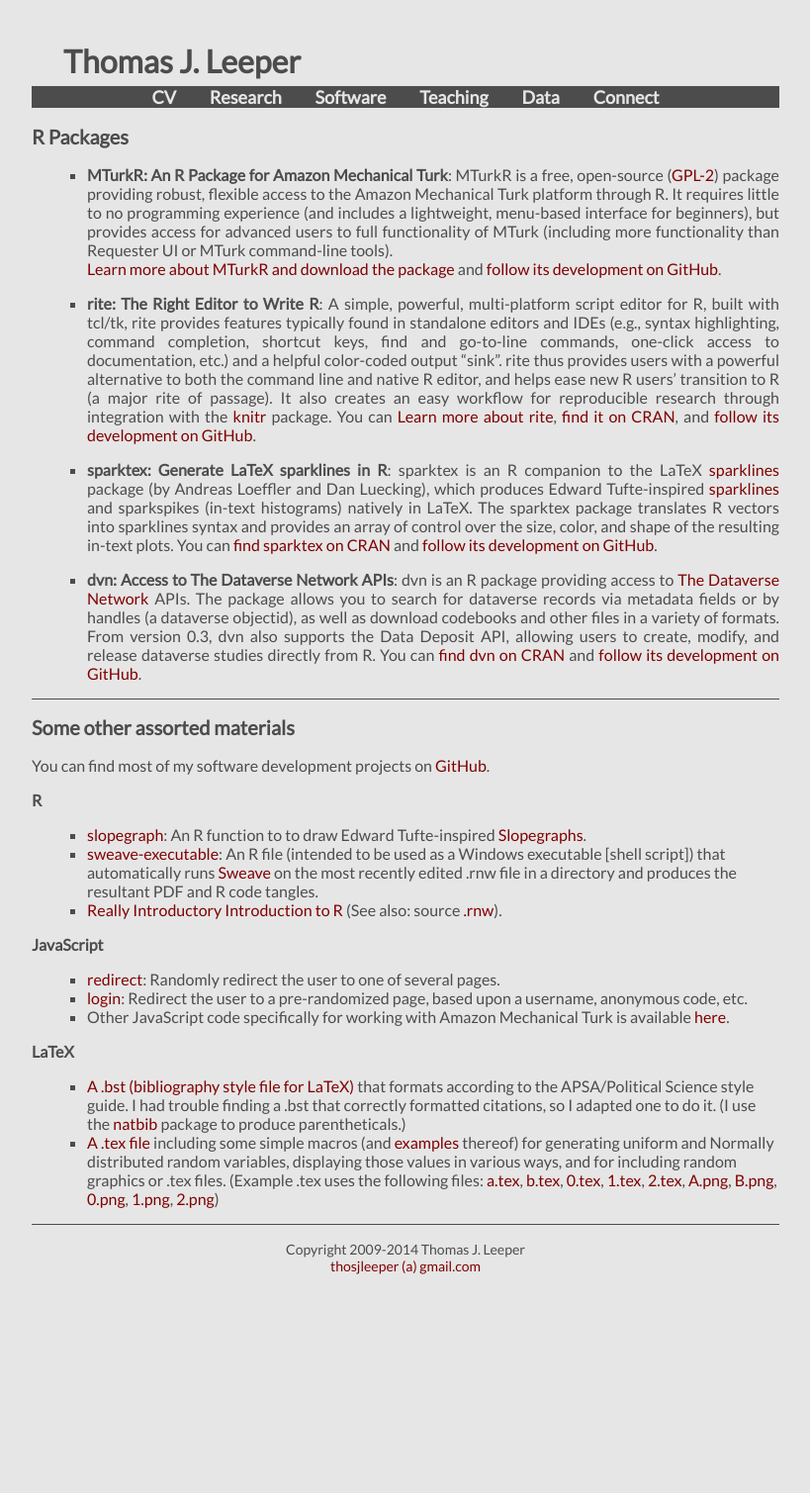
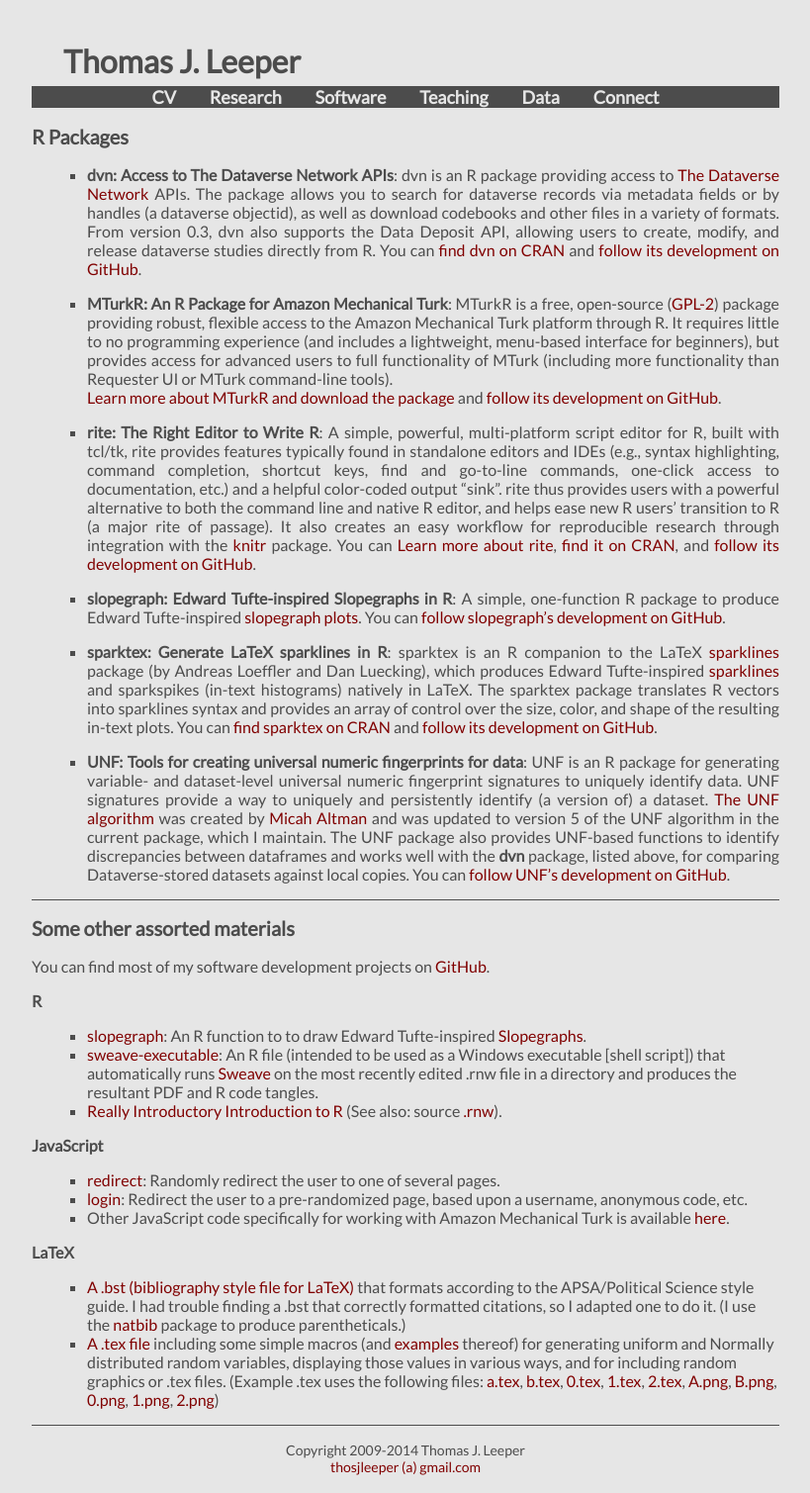
Before and after one commit to leeper/leeper.github.io, a Jekyll site: the page built from software.md, in a window 1280 px wide. Shown: the whole page at 99% size, without its empty margins (230-1049 px from the left). Built offline with Jekyll 4.4.1, drawn with Linux system fonts in a browser that asks for light colours; Markdown is read by kramdown in place of the engine named in the settings; before the commit the page ends 1306 px from its top, so only the background shows below that.

Commit message:
added slopegraph and UNF packages to software list

```diff
--- a/software.md
+++ b/software.md
@@ -5,13 +5,18 @@
 
 ## R Packages ##
 
+* **dvn: Access to The Dataverse Network APIs**: dvn is an R package providing access to [The Dataverse Network](http://thedata.org) APIs. The package allows you to search for dataverse records via metadata fields or by handles (a dataverse objectid), as well as download codebooks and other files in a variety of formats. From version 0.3, dvn also supports the Data Deposit API, allowing users to create, modify, and release dataverse studies directly from R. You can [find dvn on CRAN](http://cran.r-project.org/web/packages/dvn/index.html) and [follow its development on GitHub](https://github.com/leeper/dvn).
+
 * **MTurkR: An R Package for Amazon Mechanical Turk**: MTurkR is a free, open-source ([GPL-2](http://www.gnu.org/licenses/gpl-2.0.html)) package providing robust, flexible access to the Amazon Mechanical Turk platform through R. It requires little to no programming experience (and includes a lightweight, menu-based interface for beginners), but provides access for advanced users to full functionality of MTurk (including more functionality than Requester UI or MTurk command-line tools).<br/>[Learn more about MTurkR and download the package](http://leeper.github.io/MTurkR) and [follow its development on GitHub](https://github.com/leeper/MTurkR).
 
 * **rite: The Right Editor to Write R**: A simple, powerful, multi-platform script editor for R, built with tcl/tk, rite provides features typically found in standalone editors and IDEs (e.g., syntax highlighting, command completion, shortcut keys, find and go-to-line commands, one-click access to documentation, etc.) and a helpful color-coded output "sink". rite thus provides users with a powerful alternative to both the command line and native R editor, and helps ease new R users' transition to R (a major rite of passage). It also creates an easy workflow for reproducible research through integration with the [knitr](http://cran.r-project.org/web/packages/knitr/index.html) package. You can [Learn more about rite](http://leeper.github.io/rite), [find it on CRAN](http://cran.r-project.org/web/packages/rite/index.html), and [follow its development on GitHub](https://github.com/leeper/rite).
 
+* **slopegraph: Edward Tufte-inspired Slopegraphs in R**: A simple, one-function R package to produce Edward Tufte-inspired [slopegraph plots](http://www.edwardtufte.com/bboard/q-and-a-fetch-msg?msg_id=0003nk). You can <!--[find slopegraph on CRAN](http://cran.r-project.org/web/packages/slopegraph/index.html) and--> [follow slopegraph's development on GitHub](https://github.com/leeper/slopegraph).
+
 * **sparktex: Generate LaTeX sparklines in R**: sparktex is an R companion to the LaTeX [sparklines](http://www.ctan.org/pkg/sparklines) package (by Andreas Loeffler and Dan Luecking), which produces Edward Tufte-inspired [sparklines](http://en.wikipedia.org/wiki/Sparkline) and sparkspikes (in-text histograms) natively in LaTeX. The sparktex package translates R vectors into sparklines syntax and provides an array of control over the size, color, and shape of the resulting in-text plots. You can [find sparktex on CRAN](http://cran.r-project.org/web/packages/sparktex/index.html) and [follow its development on GitHub](https://github.com/leeper/sparktex).
 
-* **dvn: Access to The Dataverse Network APIs**: dvn is an R package providing access to [The Dataverse Network](http://thedata.org) APIs. The package allows you to search for dataverse records via metadata fields or by handles (a dataverse objectid), as well as download codebooks and other files in a variety of formats. From version 0.3, dvn also supports the Data Deposit API, allowing users to create, modify, and release dataverse studies directly from R. You can [find dvn on CRAN](http://cran.r-project.org/web/packages/dvn/index.html) and [follow its development on GitHub](https://github.com/leeper/dvn).
+* **UNF: Tools for creating universal numeric fingerprints for data**: UNF is an R package for generating variable- and dataset-level universal numeric fingerprint signatures to uniquely identify data. UNF signatures provide a way to uniquely and persistently identify (a version of) a dataset. [The UNF algorithm](http://thedata.org/book/universal-numerical-fingerprint) was created by [Micah Altman](http://micahaltman.com/) and was updated to version 5 of the UNF algorithm in the current package, which I maintain. The UNF package also provides UNF-based functions to identify discrepancies between dataframes and works well with the **dvn** package, listed above, for comparing Dataverse-stored datasets against local copies. You can <!--[find UNF on CRAN](http://cran.r-project.org/web/packages/UNF/index.html) and--> [follow UNF's development on GitHub](https://github.com/leeper/UNF).
+
 
 ---
 ## Some other assorted materials ##
```
